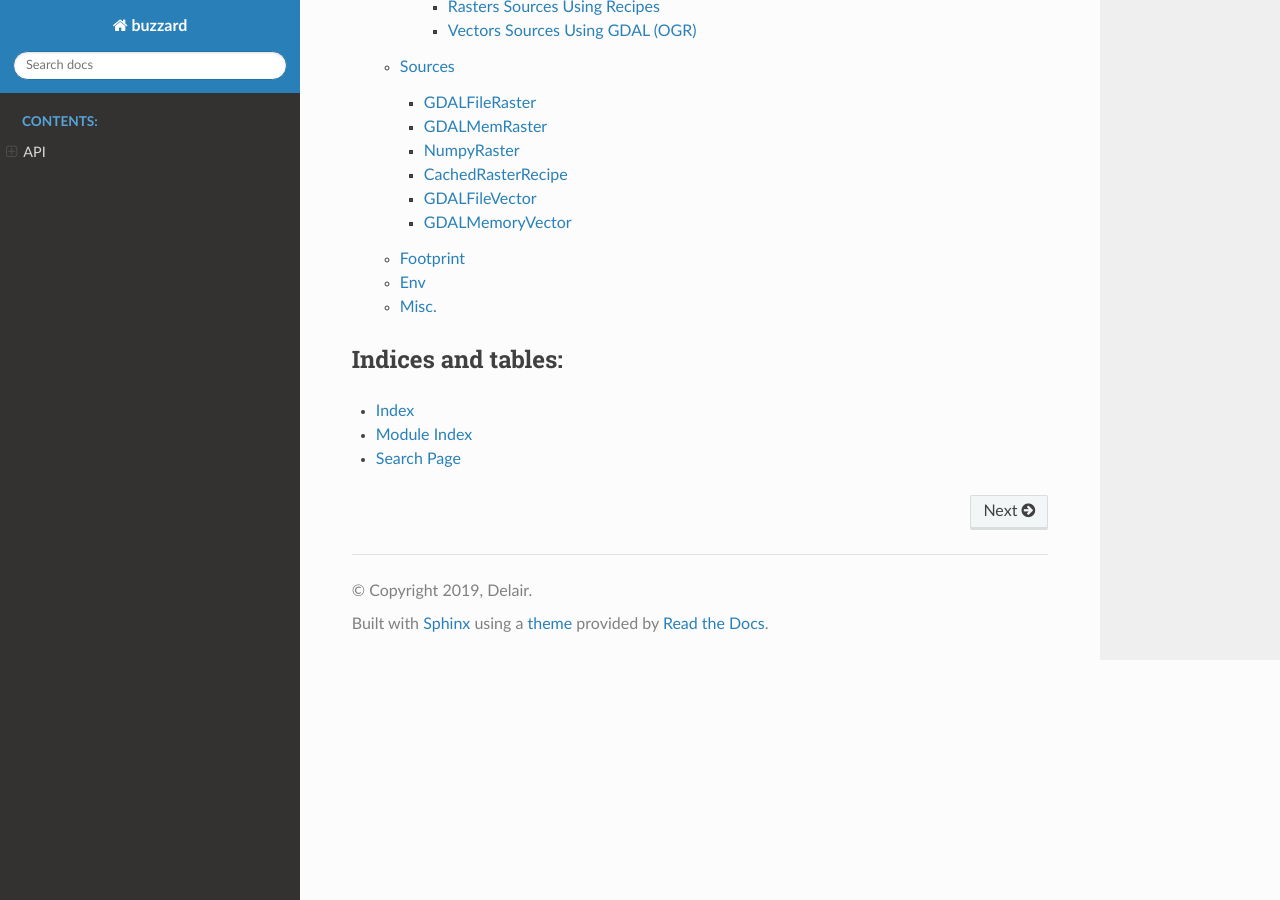
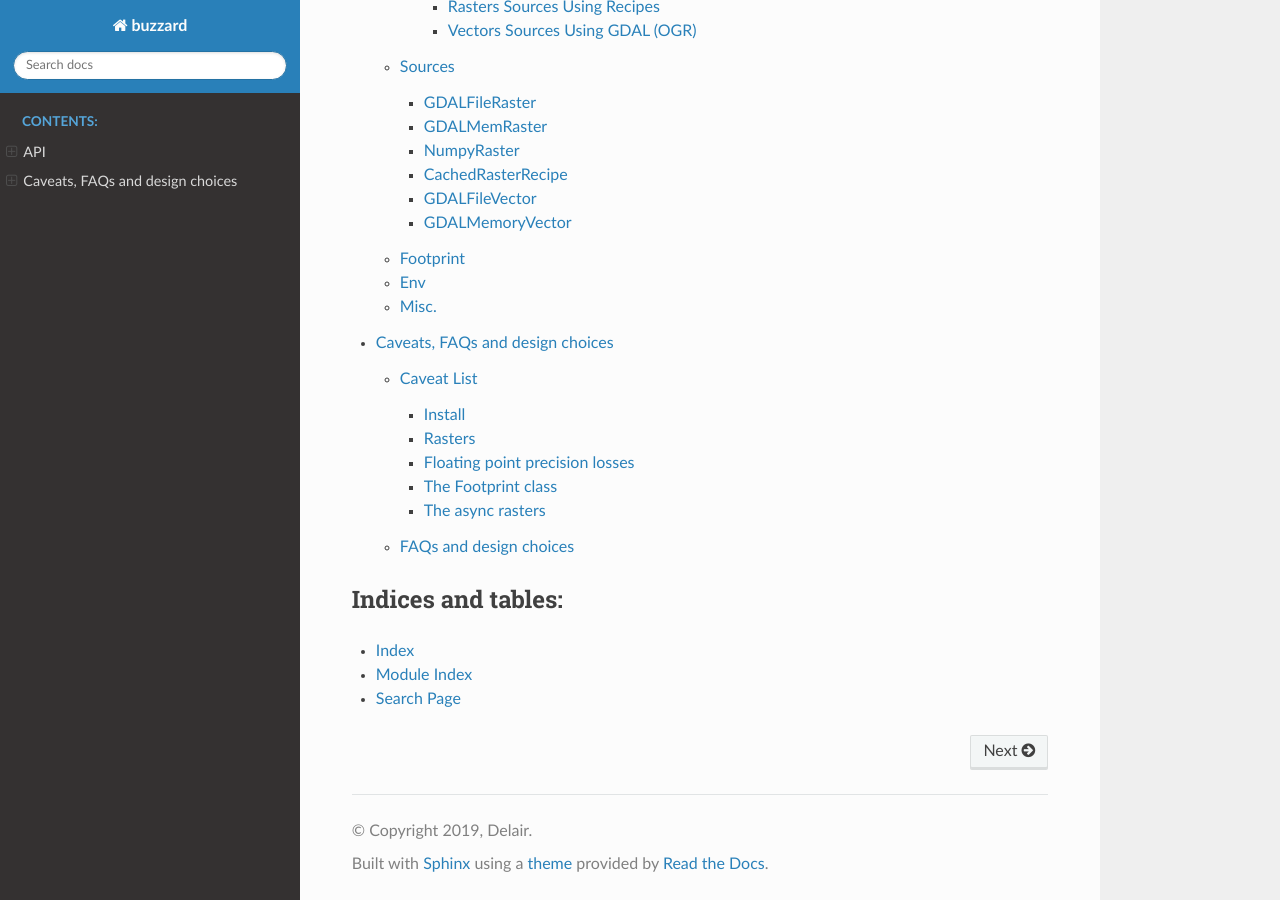
Before and after one commit to preligens-lab/buzzard, a Sphinx documentation site: the page built from docs/index.rst, in a window 1280 px wide and 900 px high, scrolled down 817 px. Built offline with Sphinx 7.4.7 and the Read the Docs theme 2.0.0, drawn with Linux system fonts in a browser that asks for light colours; some of the changed lines change nothing that is shown.

Commit message:
Add faq_and_caveats

```diff
--- a/docs/conf.py
+++ b/docs/conf.py
@@ -39,6 +39,7 @@ extensions = [
     'sphinx.ext.todo',
     'sphinx.ext.viewcode',
     'sphinx.ext.autosectionlabel',
+    'recommonmark',
 ]
 
 # Configure `numpy` style documentation
@@ -67,9 +68,6 @@ for f in glob.glob('../buzzard/**/*.py', recursive=True):
         napoleon_custom_sections.add(name)
 napoleon_custom_sections = list(napoleon_custom_sections)
 # *********************************************************************************************** **
-
-
-
 # Add any paths that contain templates here, relative to this directory.
 templates_path = ['_templates']
 
--- /dev/null
+++ b/docs/faq_and_caveats.md
@@ -0,0 +1,75 @@
+# caveats, FAQs and design choices
+Buzzard has a lot of ambition but is still a young library with several caveats. Are you currently trying to determine if buzzard is the right choice for your project? We will make things easy for you and list here the use-cases that are currently poorly supported. The rest is pure happiness!
+
+
+## Caveat List
+##### Install
+→ `buzzard` installation is complex because of the `GDAL` and `rtree` dependencies.
+
+→ The anaconda package does not exist
+
+
+##### Rasters
+→ Reading a raster file is currently internally performed by calls to GDAL drivers, and it might be too slow under certain circumstances. Tweaking the `GDAL_CACHEMAX` variable may improve performances.
+
+→ On-the-fly reprojections is an ambitious feature of buzzard, but this feature only reaches its full potential with vectorial data. On-the-fly raster reprojections are currently partially supported, those only work if the reprojection conserve angles, if not an exception is raised.
+
+##### Floating point precision losses
+→ The biggest plague of a GIS library is the floating point precision losses. On one hand those losses cannot be avoided (such as in a reprojection operation), and on the other hand certain operations can only be performed with noise-free numbers (such as the floor or ceil operations). The only solution is to round those numbers before critical operations. buzzard has its own way of dealing with this problem: it introduces a global variable to define the number of significant digits that should be considered as noise-less (9 by default).
+
+This way buzzard tries to catch the errors early and raise exceptions. But despite all those efforts some bugs still occur when the noise reaches the significant digits, resulting in strange exceptions being raise.
+
+Although those bugs only occur when manipulating very small pixels along with very large coordinates, which is not usual (the ratio `coordinate/pixel-size` should not exceede `10 ** env.significant`).
+
+<!-- Luckily enough, buzzard supports on-the-fly reprojections, and it is easy to setup a working spatial reference system centered on 0. Doing so will prevent almost all problems. -->
+
+##### The Footprint class
+→ The Footprint class is long to instanciate (~0.5ms), several use cases involving masses of Footprints are impractical because of this.
+
+→ The Footprint class is the key feature of buzzard, but its specifications are broader that its unit tests: the non-north-up rasters are not fully unit tested. To instanciate such a Footprint the `buzz.env.allow_complex_footprint` should be set to `True`. Although those Footprints should work fine in general
+
+→ The Footprint class lack some higher lever constructors to make several common construction schemes easier. Although by using the intersection method of a Footprint on itself and tweaking the 3 optional parameters covers most of the missing use-cases.
+
+##### The async rasters
+→ Most of the async rasters as advertised in the doc or the examples are not yet implemented. Only the cached raster recipes are.
+
+→ Using cached raster recipes has a side effect on a file system. Using a single cache directory from two different programs at the same time is an undefined behavior. Although it works fine when the cache files are already instantiated.
+
+→ The scheduler that was written to support the async rasters is not proven to be bug free. Although it is filled with assertions that will most likely catch any remaining bug.
+
+## FAQs and design choices
+The following list contains the FAQs or features that are often mistaken as bugs ;)
+
+→ Why buzzard instead of fiona or rasterio that are much more mature and straightforward libraries?
+
+The answer is simple: when working with large images and geometries altogether you can benefit from the higher level abstractions that provides buzzard.
+
+→ In buzzard all sources (such as raster and vector files) are tied to a Dataset object. This is a design choice has several advantages now and even more advantages in the long term:
+
+→ buzzard is a binding for GDAL, but all the features that allows editing the attributes of an opened file are not exposed in buzzard. The wish here is to make buzzard as [functional](https://en.wikipedia.org/wiki/Functional_programming) as possible.
+
+→ The Footprint class is an [immutable](https://en.wikipedia.org/wiki/Immutable_object) object. This is not a bug.
+
+→ The `with Dataset.close as ds:` syntax is chosen over the `with Dataset as ds:`  syntax in order to stay consistent with the `with Source.close as src:` syntax, that itself exist because of the need for disambiguation with this other feature: `with Source.delete as src:`.
+
+→ Why is the Footprint class not directly implementing a shapely Polygon?
+
+In the early versions of buzzard, it was the case. But method name conflicts became a big problem. And overall, it was not that useful. You can still use Footprint.poly to convert a Footprint to a shapely Polygon.
+
+→ Why can't I simply reproject shapely geometries using buzzard?
+
+Because buzzard does not aim to replace pyproj.
+
+→ Why support non-north-up Footprints?
+
+It was harder to design but cleaner in the end. Now that it is (mostly - missing unit tests at the moment) supported there is a hope that it creates new use cases.
+
+→ Why are the get_data and set_data methods of a raster so complex?
+
+Those methods accept **any** Footprint as a parameter, it includes Footprints that don't share alignment/scale/rotation/bounds with the raster source. It allows the user to forget about the file when designing a piece of code. The downside of this feature is that the user is not aware when a resource consuming resampling is performed. To avoid this problem, the Dataset class is by default configured to raise an error when an interpolation.
+
+→ If you ever wander in the buzzard source code you may notice that the Dataset class holds pointers to Source objects and vice versa (through dependency injection). This recursive dependency reveal the design choice of making the Dataset and the Source classes a **single** class. The Source objects should be seen as extensions of a Dataset object.
+
+→ If you ever wander in the buzzard source code you will notice a complex separation of concern scheme in which a class is split between a  `facade` and a `back` class.
+
+This separation exist in order to allow garbage collection to be made, even if the Dataset instantiates a scheduler on a separate thread. The facade classes are manipulated by the user and have pointers towards the back classes, and the later have no references to the facade, while the scheduler only have pointers to the `back` classes. This way, when the facade are collected, the back are collected too. This separation also allows us to perform parameter checking only once in the facade classes, and then call the appropriate back implementation using [dynamic dispatch](https://en.wikipedia.org/wiki/Dynamic_dispatch).
--- a/docs/index.rst
+++ b/docs/index.rst
@@ -17,6 +17,7 @@ Repository is located here: https://github.com/airware/buzzard
    :caption: Contents:
 
    API <api>
+   Caveats, FAQs and design choices <faq_and_caveats>
 
 Indices and tables:
 -------------------
```
